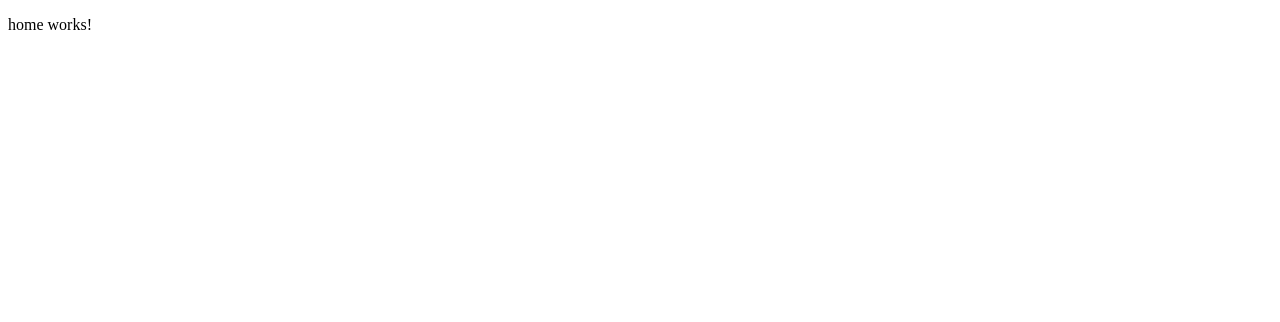
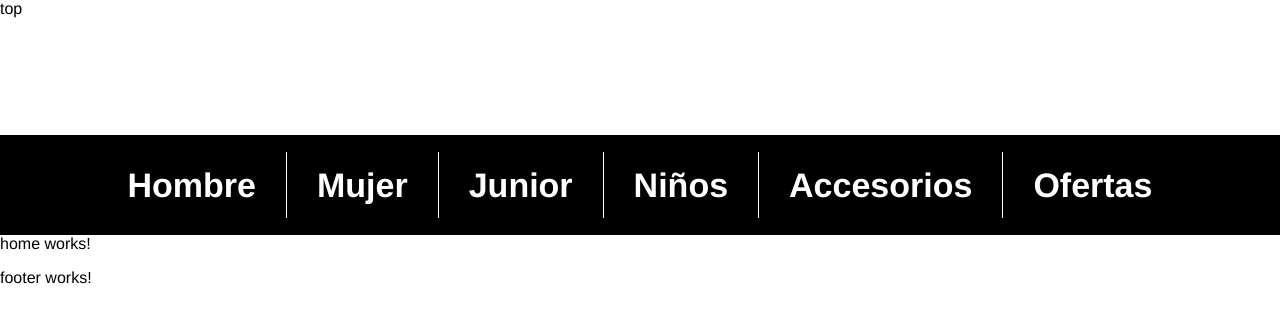
Before and after one commit to cristian318/experimentality, an Angular app: page / in a window 1280 px wide. Shown: the top 322 px of the page. Built offline with nearby package versions, Linux system fonts and the light colour scheme.

Commit message:
Se maqueta el menu del toolbar

```diff
--- a/src/app/app.component.html
+++ b/src/app/app.component.html
@@ -1 +1,5 @@
-<router-outlet></router-outlet>
+<app-toolbar></app-toolbar>
+<div class="content">
+  <router-outlet></router-outlet>
+</div>
+<app-footer></app-footer>
--- a/src/app/components/menu/menu.component.html
+++ b/src/app/components/menu/menu.component.html
@@ -1 +1,8 @@
-<p>menu works!</p>
+<div class="menu">
+  <span class="menu__option" *ngFor="let option of options; last as isLast">
+    <div class="menu__option-text">
+      {{ option.name }}
+    </div>
+    <div *ngIf="!isLast" class="menu__option-separator"></div>
+  </span>
+</div>
--- a/src/app/components/menu/menu.component.scss
+++ b/src/app/components/menu/menu.component.scss
@@ -0,0 +1,23 @@
+.menu {
+  display: flex;
+  flex: none;
+  justify-content: center;
+  align-items: center;
+  background-color: black;
+  color: white;
+  height: 100px;
+  line-height: 66px;
+  &__option {
+    display: flex;
+    font-weight: bold;
+    font-size: 34px;
+    &-text {
+      padding: 0 30px;
+    }
+    &-separator {
+      height: 66px;
+      width: 1px;
+      background-color: white;
+    }
+  }
+}
--- a/src/app/components/menu/menu.component.ts
+++ b/src/app/components/menu/menu.component.ts
@@ -3,13 +3,19 @@ import { Component, OnInit } from '@angular/core';
 @Component({
   selector: 'app-menu',
   templateUrl: './menu.component.html',
-  styleUrls: ['./menu.component.scss']
+  styleUrls: ['./menu.component.scss'],
 })
 export class MenuComponent implements OnInit {
+  options = [
+    { name: 'Hombre' },
+    { name: 'Mujer' },
+    { name: 'Junior' },
+    { name: 'Niños' },
+    { name: 'Accesorios' },
+    { name: 'Ofertas' },
+  ];
 
-  constructor() { }
+  constructor() {}
 
-  ngOnInit(): void {
-  }
-
+  ngOnInit(): void {}
 }
--- a/src/app/components/toolbar/toolbar.component.html
+++ b/src/app/components/toolbar/toolbar.component.html
@@ -1 +1,6 @@
-<p>toolbar works!</p>
+<div class="toolbar">
+  <div class="toolbar__top">top</div>
+  <div class="toolbar__bottom">
+    <app-menu></app-menu>
+  </div>
+</div>
--- a/src/app/components/toolbar/toolbar.component.scss
+++ b/src/app/components/toolbar/toolbar.component.scss
@@ -0,0 +1,16 @@
+.toolbar {
+  position: absolute;
+  top: 0;
+  min-height: 135px;
+  width: 100%;
+  background-color: white;
+  display: flex;
+  flex: none;
+  flex-direction: column;
+  &__top {
+    height: 135px;
+  }
+  &__bottom {
+    height: 100px;
+  }
+}
--- a/src/styles.scss
+++ b/src/styles.scss
@@ -1 +1,8 @@
 /* You can add global styles to this file, and also import other style files */
+body {
+  margin: 0;
+  font-family: "Helvetica Neue", sans-serif;
+}
+.content {
+  margin-top: 235px;
+}
```
